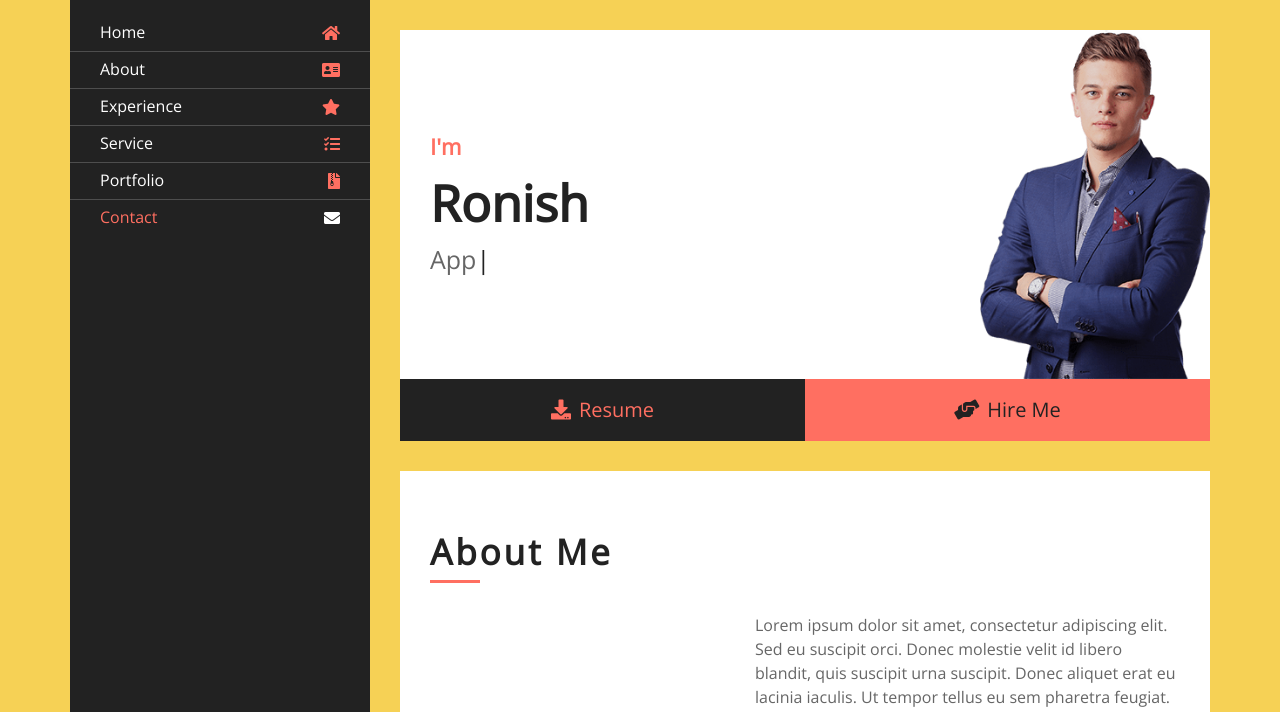
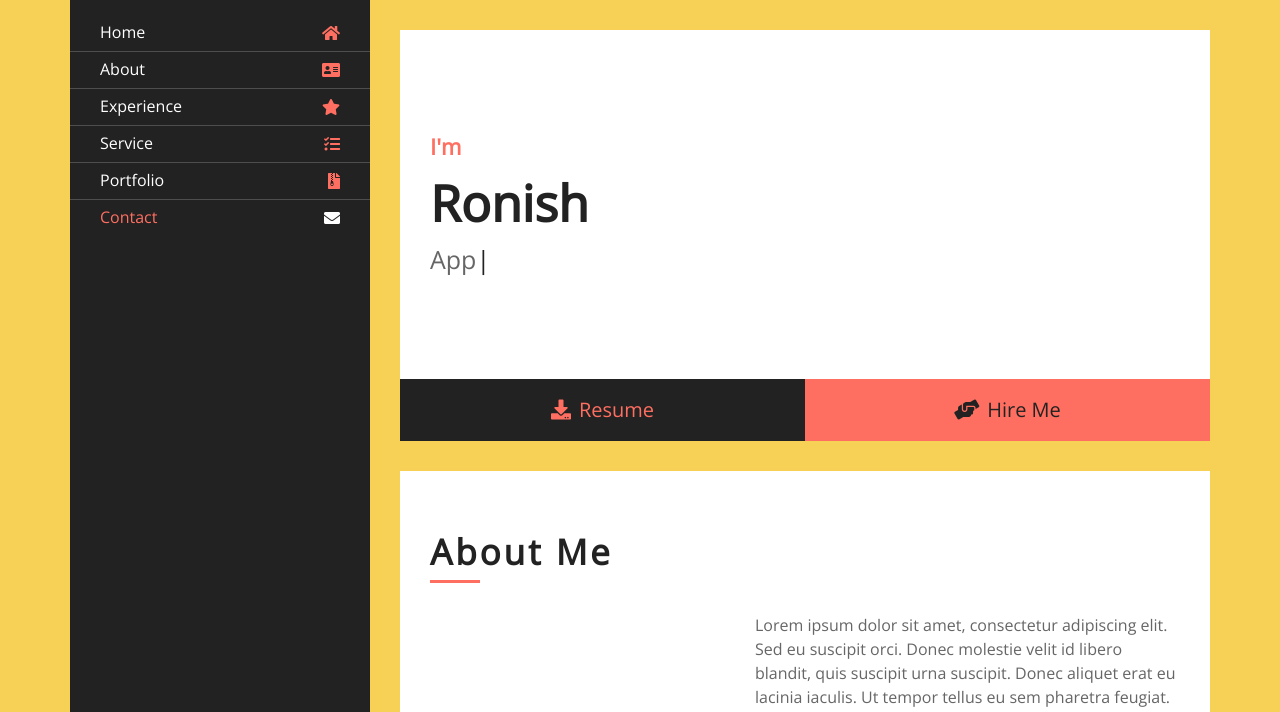
Before and after one commit to Ronish14/rony, a plain HTML site: page source/index.html in a window 1280 px wide. Shown: the top 712 px of the page. Drawn offline with nearby package versions, Linux system fonts and the light colour scheme.

Commit message:
Update style.css

```diff
--- a/source/css/style.css
+++ b/source/css/style.css
@@ -314,7 +314,7 @@ a:focus {
 
 .header .content-inner {
     padding: 100px 30px;
-    background: url(../img/profile.png) right bottom no-repeat;
+    background: url(../img/) right bottom no-repeat;
     background-size: contain;
 }
 
```
